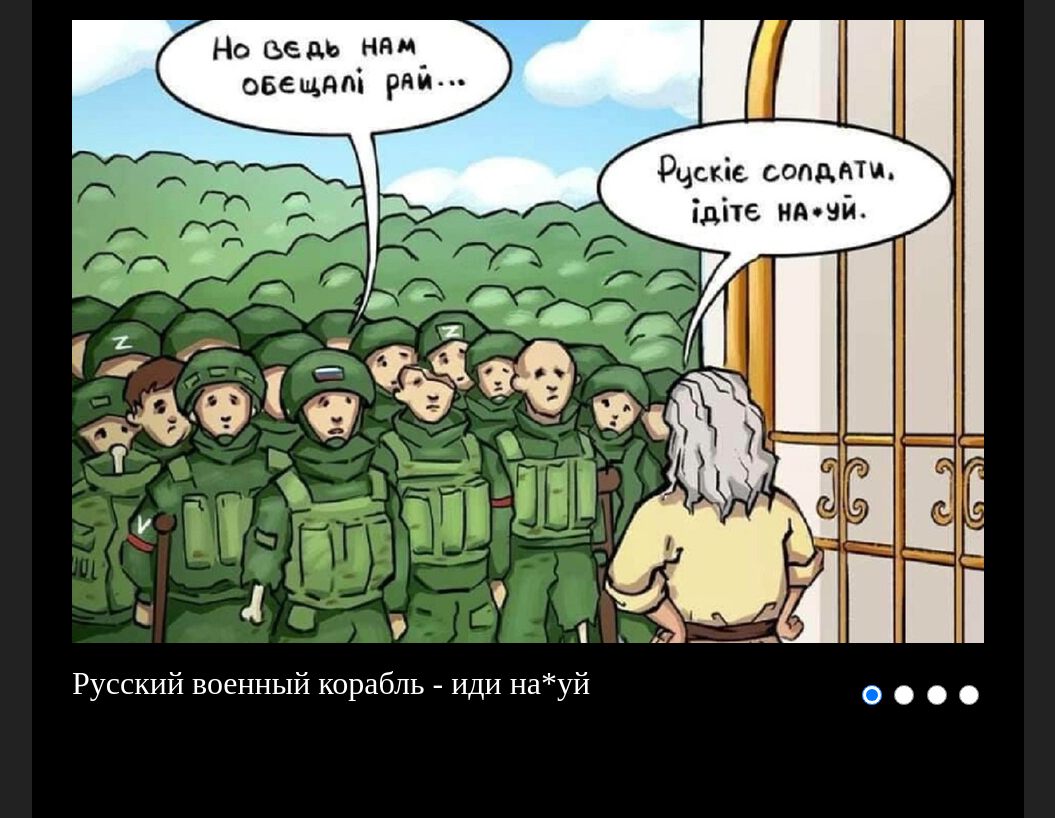
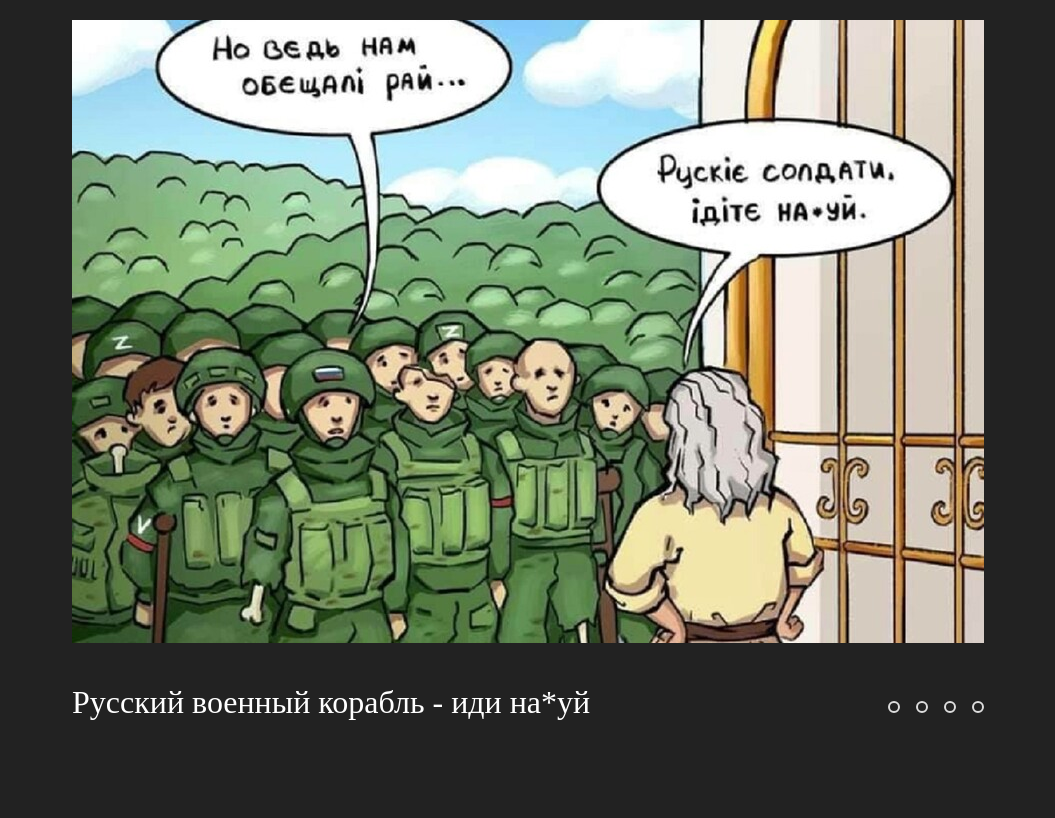
Before and after one commit to Vlad-Moskalenko/cssMemSlider, a plain HTML site: page cssMemSlider/index.html in a window 1280 px wide. Shown: the whole page, without its empty margins (112-1167 px from the left). Drawn offline with Linux system fonts and the light colour scheme.

Commit message:
feat: add functionality to controls and add animation (Thu, May 12, 2022, 10:32)

```diff
--- a/cssMemSlider/index.html
+++ b/cssMemSlider/index.html
@@ -11,30 +11,32 @@
 
 <body>
     <div class="wrapper">
-        <div class="input-radio">
         <input type="radio" name="point" id="slide1" checked>
         <input type="radio" name="point" id="slide2">
         <input type="radio" name="point" id="slide3">
         <input type="radio" name="point" id="slide4">
+        <div class="slider">
+            <div class="slides s1">
+                <img src="./img/49_large-v1646747687.jpg" alt="">
             </div>
-        <div class="slider">
-            <section class="slides slide1">
-                <img src="./img/49_large-v1646747687.jpg" alt="">
-                <p>Русский военный корабль - иди на*уй</p>
-            </section>
-            <section class="slides slide2">
+            <div class="slides">
                 <img src="./img/7d6f4deca81b101b3a7936a32d94dc01-resize_crop_1Xquality_100Xallow_enlarge_0Xw_1200Xh_630.jpg"
                     alt="">
-                <p>Страна, у которой на гербе курица, никогда не победит страну, у которой на гербе вилка</p>
-            </section>
-            <section class="slides slide3">
+            </div>
+            <div class="slides">
                 <img src="./img/photo_2022-03-18_16-26-50-v1647614339.jpg" alt="">
-                <p>Заяц, ты меня слышишь? Слышу, слышу! - Ну, погоди!</p>
-            </section>
-            <section class="slides slide4">
+            </div>
+            <div class="slides">
                 <img src="./img/49_large-v1646747687.jpg" alt="">
-                <p>Русский военный корабль - иди на*уй</p>
-            </section>
+            </div>
+        </div>
+        <div class="text-controls">
+            <div class="text">
+                <p class="text1">Русский военный корабль - иди на*уй</p>
+                <p class="text2">Страна, у которой на гербе курица, никогда не победит страну, у которой на гербе вилка
+                </p>
+                <p class="text3">Заяц, ты меня слышишь? Слышу, слышу! - Ну, погоди!</p>
+                <p class="text4">Русский военный корабль - иди на*уй</p>
             </div>
             <div class="label">
                 <label for="slide1"></label>
@@ -42,6 +44,8 @@
                 <label for="slide3"></label>
                 <label for="slide4"></label>
             </div>
+
+        </div>
     </div>
 </body>
 
--- a/cssMemSlider/style.css
+++ b/cssMemSlider/style.css
@@ -1,8 +1,8 @@
 * {
     padding: 0;
     margin: 0;
+    font-size: 10px;
     box-sizing: border-box;
-    font-size: 10px;
 }
 
 body {
@@ -10,36 +10,91 @@ body {
 }
 
 .wrapper {
-    position: relative;
-    max-width: 992px;
+    width: 992px;
+    overflow: hidden;
     margin: auto;
 }
 
 .slider {
-    overflow: hidden;
     display: flex;
+    width: 400%;
+    height: 100%;
+}
+
+.slides {
+    padding: 20px 40px;
+    width: 25%;
+    transition: all 1s ease;
+}
+
+.text-controls {
+    display: flex;
+    justify-content: space-between;
+    align-items: center;
+    flex-wrap: nowrap;
+    padding: 0 40px;
+    align-items: baseline
 }
 
 p {
-    margin-top: 20px;
     font-size: 3.2rem;
     color: white;
 }
 
-.slides {
-    padding: 20px 40px;
-    background: black;
+input {
+    display: none;
 }
 
-.input-radio {
-    position: absolute;
-    right: 40px;
-    top: 680px;
+.label {
+    display: flex;
+    z-index: 100;
 }
 
-input {
+label {
     cursor: pointer;
-    margin: 5px;
-    height: 20px;
-    width: 20px;
+    display: flex;
+    height: 12px;
+    margin-left: 16px;
+    width: 12px;
+    border: 2px solid #ddd;
+    border-radius: 50%;
 }
+
+#slide1:checked~.slider>.s1 {
+    margin-left: 0;
+}
+
+#slide2:checked~.slider>.s1 {
+    margin-left: -25%;
+}
+
+#slide3:checked~.slider>.s1 {
+    margin-left: -50%;
+}
+
+#slide4:checked~.slider>.s1 {
+    margin-left: -75%;
+}
+
+.text1,
+.text2,
+.text3,
+.text4 {
+    display: none;
+    opacity: 0;
+}
+
+#slide1:checked~.text-controls>.text>.text1,
+#slide2:checked~.text-controls>.text>.text2,
+#slide3:checked~.text-controls>.text>.text3,
+#slide4:checked~.text-controls>.text>.text4 {
+    display: block;
+    opacity: 1;
+    animation: display-none-transition 1s both;
+}
+
+@keyframes display-none-transition {
+    0% {
+        opacity: 0;
+    }
+}
```
Also changed, not shown: cssMemSlider/img/7d6f4deca81b101b3a7936a32d94dc01-resize_crop_1Xquality_100Xallow_enlarge_0Xw_1200Xh_630.jpg, cssMemSlider/img/photo_2022-03-18_16-26-50-v1647614339.jpg. Lines whose indentation alone changed are shown as unchanged.
